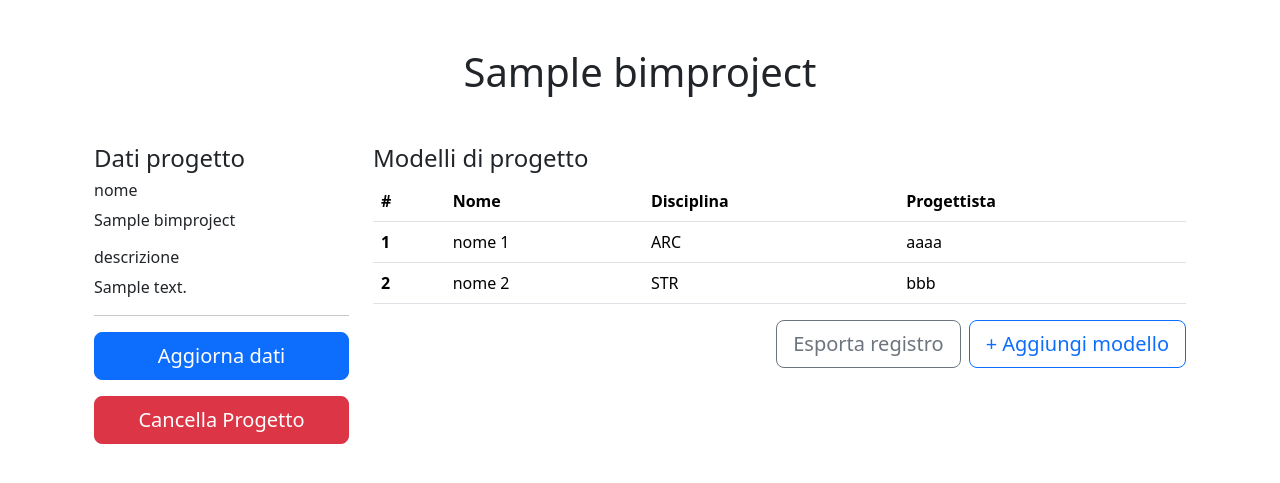
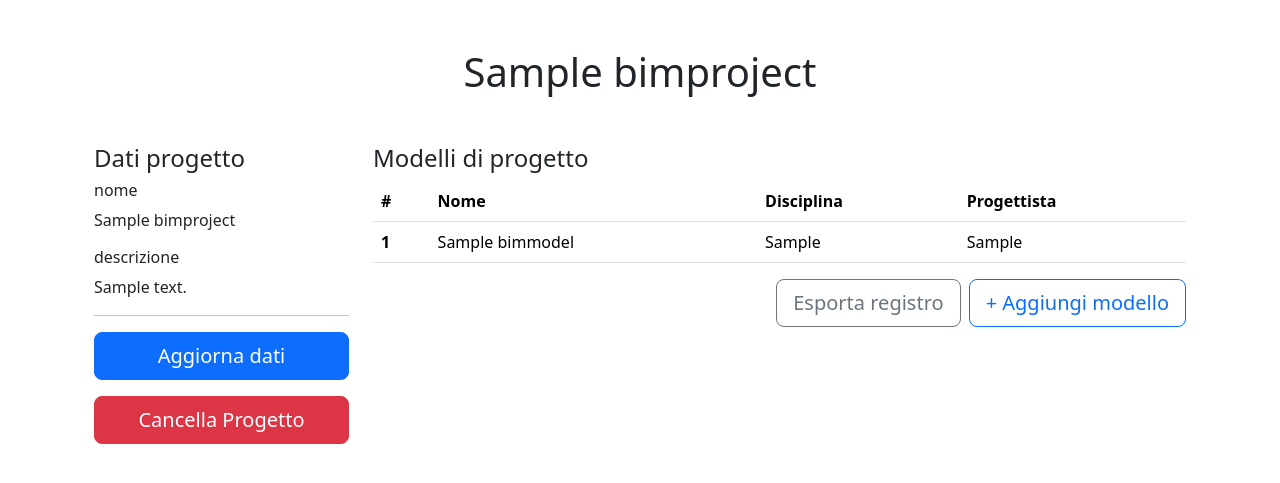
Before and after one commit to zioscuro/LRA-BIM-Project-Manager, a Django app: page /projects/manage_project/1/ in a window 1280 px wide. Shown: the part 56-539 px from the top of the page. Run offline with Django 5.2, Linux system fonts and the light colour scheme; a user stored in the database is signed in; tables that the repository leaves empty hold one stand-in row (values such as "Sample post").

Commit message:
Update models list table in manage project page

```diff
--- a/BIM_project_manager/projects/templates/projects/manage_project.html
+++ b/BIM_project_manager/projects/templates/projects/manage_project.html
@@ -32,25 +32,20 @@
         </tr>
       </thead>
       <tbody>
+        {% for model in bim_models %}
         <tr>
-          <th scope="row">1</th>
-          <td>nome 1</td>
-          <td>ARC</td>
-          <td>aaaa</td>
+          <th scope="row">{{forloop.counter}}</th>
+          <td>{{ model.name }}</td>
+          <td>{{ model.discipline }}</td>
+          <td>{{ model.designer }}</td>
         </tr>
-        <tr>
-          <th scope="row">2</th>
-          <td>nome 2</td>
-          <td>STR</td>
-          <td>bbb</td>
-        </tr>
+        {% endfor %}
       </tbody>
     </table>
     <div class="d-flex gap-2 justify-content-end">
       <button class="btn btn-outline-secondary btn-lg" type="button">Esporta registro</button>
       <button class="btn btn-outline-primary btn-lg" type="button">+ Aggiungi modello</button>
     </div>
-
   </div>
 </div>
 
--- a/BIM_project_manager/projects/views.py
+++ b/BIM_project_manager/projects/views.py
@@ -4,7 +4,7 @@ from django.views.generic.edit import CreateView
 from django.http import HttpResponseRedirect
 
 from .forms import AddBimModelForm
-from .models import BimProject
+from .models import BimProject, BimModel
 from .mixins import StaffMixin
 
 # Create your views here.
@@ -18,7 +18,8 @@ class CreateBimProject(StaffMixin, CreateView):
 @login_required
 def manage_project_view(request, pk):
   project = get_object_or_404(BimProject, pk=pk)
-  context = {'project': project}
+  bim_models = BimModel.objects.filter(project=project)
+  context = {'project': project, 'bim_models': bim_models}
   return render(request, 'projects/manage_project.html', context)
 
 @login_required
```
